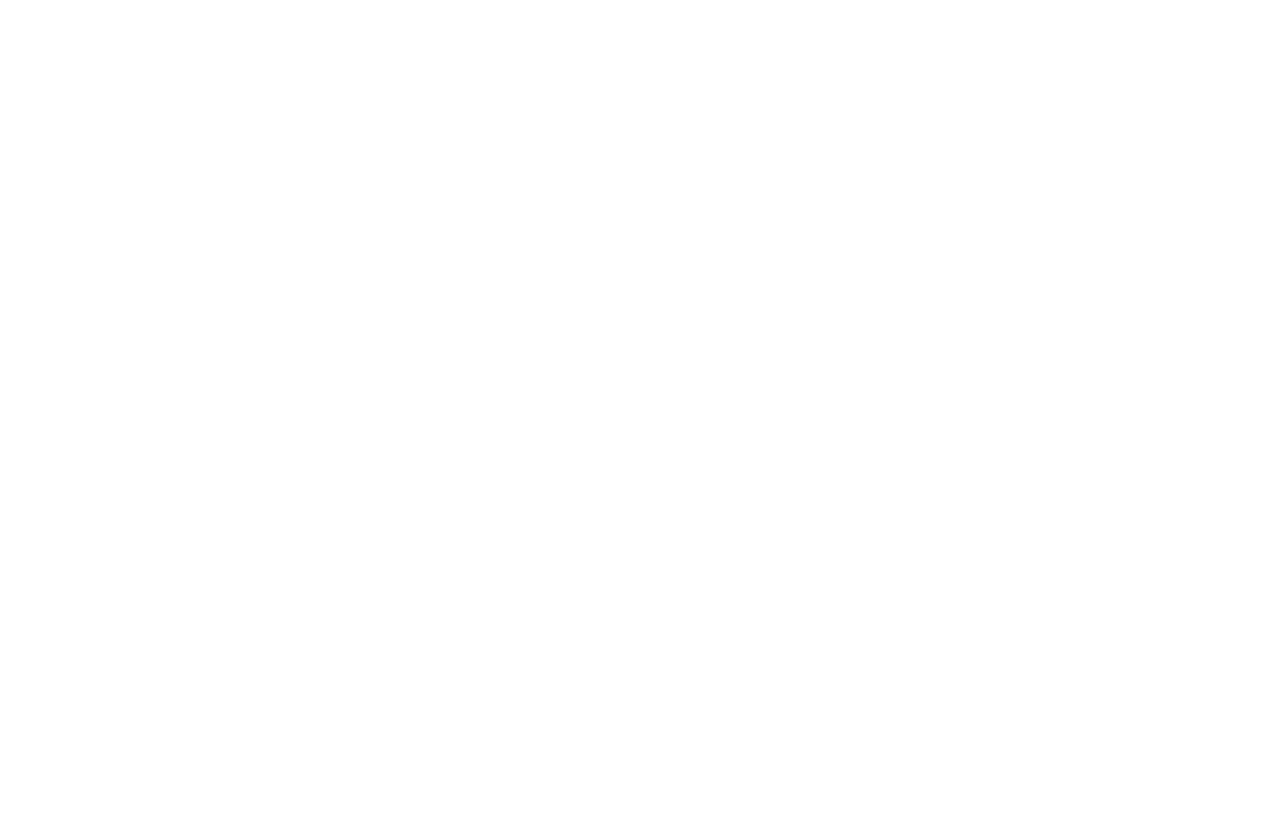
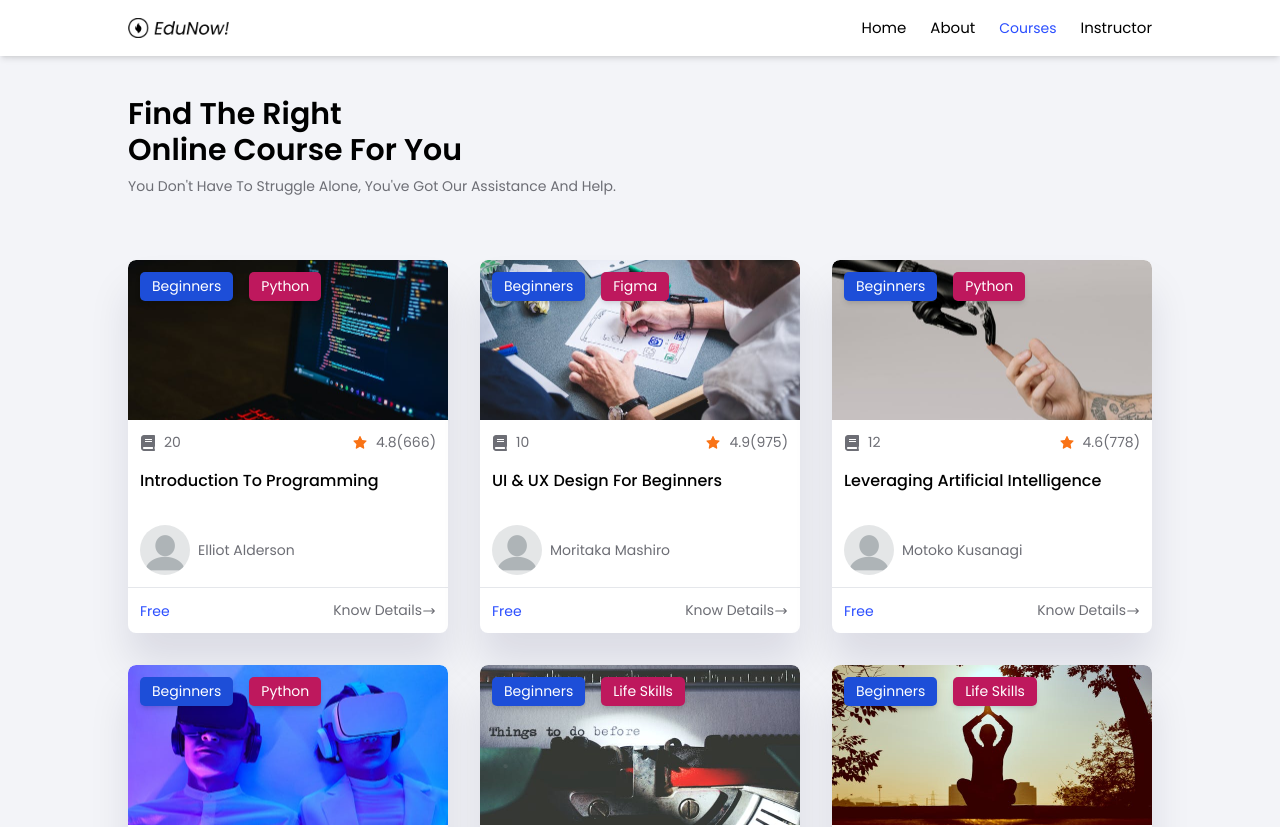
Before and after one commit to The-Cryptocrats/single-page-app, a React (Vite) app: page /single-page-app/courses in a window 1280 px wide. Before the commit this address had no page. Shown: the top 827 px of the page. Before the commit the page ends 800 px from the top, so only its background shows below. Built offline with nearby package versions, Linux system fonts and the light colour scheme.

Commit message:
Fix deploy

```diff
--- a/index.html
+++ b/index.html
@@ -5,6 +5,24 @@
     <link rel="icon" type="image/svg+xml" href="/edunow-favicon-white.png" />
     <meta name="viewport" content="width=device-width, initial-scale=1.0" />
     <title>EduNow!</title>
+    <script type="text/javascript">
+      (function (l) {
+        if (l.search[1] === "/") {
+          var decoded = l.search
+            .slice(1)
+            .split("&")
+            .map(function (s) {
+              return s.replace(/~and~/g, "&");
+            })
+            .join("?");
+          window.history.replaceState(
+            null,
+            null,
+            l.pathname.slice(0, -1) + decoded + l.hash
+          );
+        }
+      })(window.location);
+    </script>
   </head>
   <body>
     <div id="root"></div>
--- a/package.json
+++ b/package.json
@@ -1,5 +1,6 @@
 {
   "name": "single-page-app",
+  "homepage": "https://the-cryptocrats.github.io/single-page-app/",
   "private": true,
   "version": "0.0.0",
   "type": "module",
--- a/src/App.jsx
+++ b/src/App.jsx
@@ -11,7 +11,7 @@ function App() {
       <BrowserRouter>
         <Routes>
           <Route
-            path="/"
+            path="/single-page-app"
             element={
               <Layout>
                 <Home />
@@ -19,7 +19,7 @@ function App() {
             }
           />
           <Route
-            path="/about"
+            path="/single-page-app/about"
             element={
               <Layout>
                 <About />
@@ -27,7 +27,7 @@ function App() {
             }
           />
           <Route
-            path="/courses"
+            path="/single-page-app/courses"
             element={
               <Layout>
                 <Courses />
@@ -35,7 +35,7 @@ function App() {
             }
           />
           <Route
-            path="/instructor"
+            path="/single-page-app/instructor"
             element={
               <Layout>
                 <Instructor />
--- a/src/assets/data/Data.js
+++ b/src/assets/data/Data.js
@@ -2,29 +2,29 @@ export const LinkData = [
   {
     id: 1,
     title: "Home",
-    url: "/",
+    url: "/single-page-app/",
   },
   {
     id: 2,
     title: "About",
-    url: "/about",
+    url: "/single-page-app/about",
   },
   {
     id: 3,
     title: "Courses",
-    url: "/courses",
+    url: "/single-page-app/courses",
   },
   {
     id: 4,
     title: "Instructor",
-    url: "/instructor",
+    url: "/single-page-app/instructor",
   },
 ];
 
 export const courses = [
   {
     id: 1,
-    cover: "../images/programming.jpg",
+    cover: "/single-page-app/images/programming.jpg",
     title: "Introduction to Programming",
     lessons: "20",
     tag: "Python",
@@ -33,7 +33,7 @@ export const courses = [
   },
   {
     id: 2,
-    cover: "../images/design.jpg",
+    cover: "/single-page-app/images/design.jpg",
     title: "UI & UX Design for Beginners",
     lessons: "10",
     tag: "Figma",
@@ -42,7 +42,7 @@ export const courses = [
   },
   {
     id: 3,
-    cover: "../images/ai.jpg",
+    cover: "/single-page-app/images/ai.jpg",
     title: "Leveraging Artificial Intelligence",
     lessons: "12",
     tag: "Python",
@@ -51,7 +51,7 @@ export const courses = [
   },
   {
     id: 4,
-    cover: "../images/arvr.jpg",
+    cover: "/single-page-app/images/arvr.jpg",
     title: "Augmented Reality & Virtual Reality",
     lessons: "18",
     tag: "Python",
@@ -60,7 +60,7 @@ export const courses = [
   },
   {
     id: 5,
-    cover: "../images/todo.jpg",
+    cover: "/single-page-app/images/todo.jpg",
     title: "Time Management for Procrastinators",
     lessons: "25",
     tag: "Life Skills",
@@ -69,7 +69,7 @@ export const courses = [
   },
   {
     id: 6,
-    cover: "../images/meditation.jpg",
+    cover: "/single-page-app/images/meditation.jpg",
     title: "Mindfulness Meditation",
     lessons: "1",
     tag: "Life Skills",
--- a/src/components/Header.jsx
+++ b/src/components/Header.jsx
@@ -17,7 +17,7 @@ export const Header = () => {
   return (
     <header className="bg-white py-4 text-black sticky z-50 shadow-md top-0 left-0 w-full">
       <div className="container flex justify-between items-center">
-        <NavLink to="/" onClick={scrollToTop}>
+        <NavLink to="/single-page-app/" onClick={scrollToTop}>
           <img
             src={LogoImg}
             alt="logo"
@@ -37,7 +37,10 @@ export const Header = () => {
                 >
                   <NavLink
                     className={({ isActive }) =>
-                      isActive ? "text-primary text-sm" : "text-[15px]"
+                      // Hack: ignore Home
+                      isActive && link.id > 1
+                        ? "text-primary text-sm"
+                        : "text-[15px]"
                     }
                     to={link.url}
                   >
--- a/src/pages/Courses.jsx
+++ b/src/pages/Courses.jsx
@@ -58,7 +58,7 @@ export const Courses = () => {
                   <div className="user flex items-center">
                     <img
                       className="rounded-full"
-                      src="/images/default-profile.png"
+                      src="/single-page-app/images/default-profile.png"
                       alt=""
                     />
                     <span className="text-[14px] ml-2">{item.instructor}</span>
--- a/src/pages/Instructor.jsx
+++ b/src/pages/Instructor.jsx
@@ -25,7 +25,7 @@ export const Instructor = () => {
           <div className="content grid grid-cols-2 gap-5 md:grid-cols-1">
             <div className="images rounded-lg relative overflow-hidden h-72 w-ful before:bg-backbg before:h-72 before:w-full before:absolute before:top-0 before:left-0 before:content before:z-10">
               <img
-                src="/images/instructor2.jpg"
+                src="/single-page-app/images/instructor2.jpg"
                 alt=""
                 className="rounded-t-lg object-cover w-full h-72"
               />
@@ -40,7 +40,7 @@ export const Instructor = () => {
             </div>
             <div className="images rounded-lg relative overflow-hidden h-72 w-ful before:bg-backbg before:h-72 before:w-full before:absolute before:top-0 before:left-0 before:content before:z-10">
               <img
-                src="/images/instructor.jpg"
+                src="/single-page-app/images/instructor.jpg"
                 alt=""
                 className="rounded-t-lg object-cover w-full h-72 relative"
               />
--- a/vite.config.js
+++ b/vite.config.js
@@ -4,4 +4,5 @@ import react from "@vitejs/plugin-react";
 // https://vitejs.dev/config/
 export default defineConfig({
   plugins: [react()],
+  base: "/single-page-app/",
 });
```
Also changed, not shown: public/404.html (added, +32 -0 lines), 1 other file (tests, documents, lock files or other folders).
